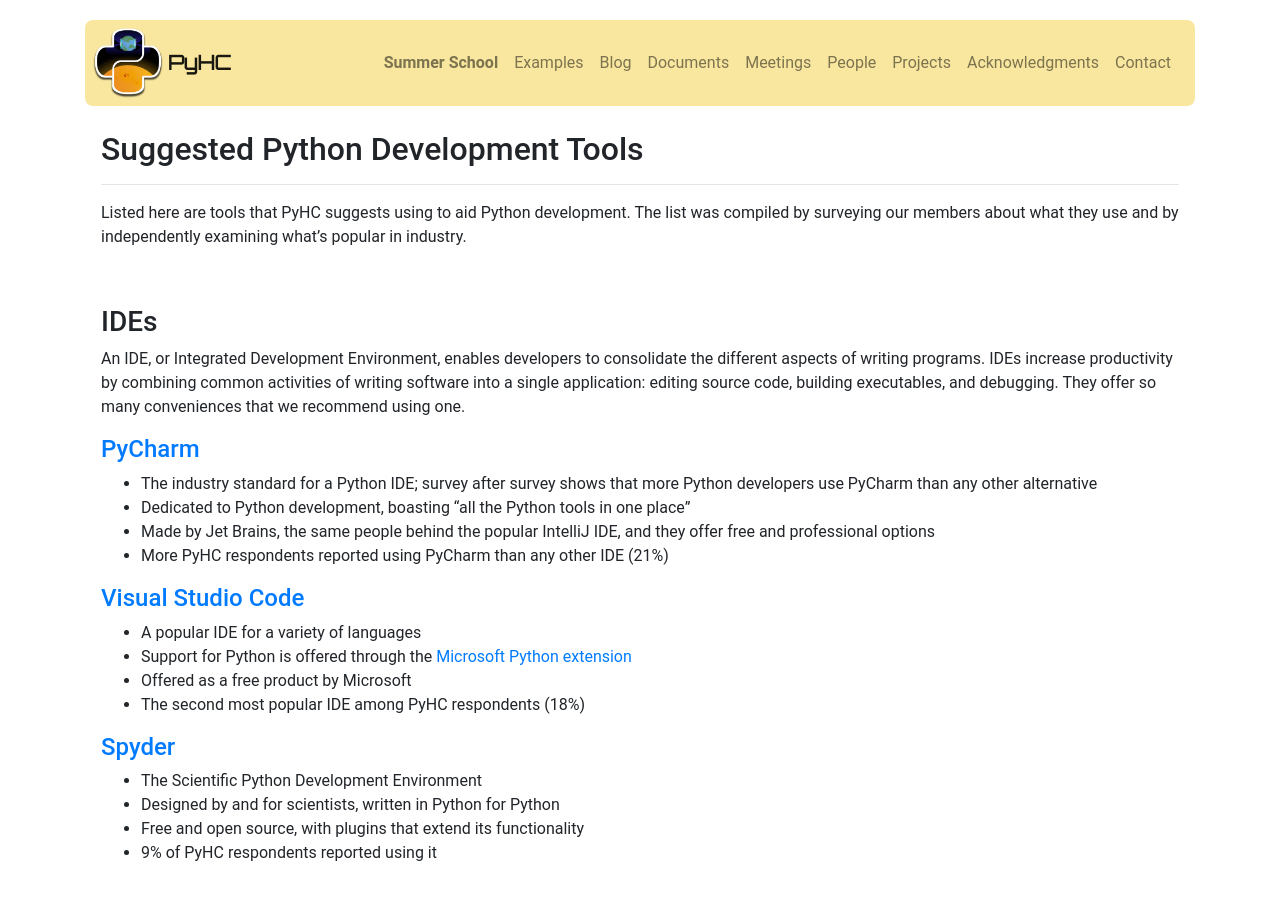
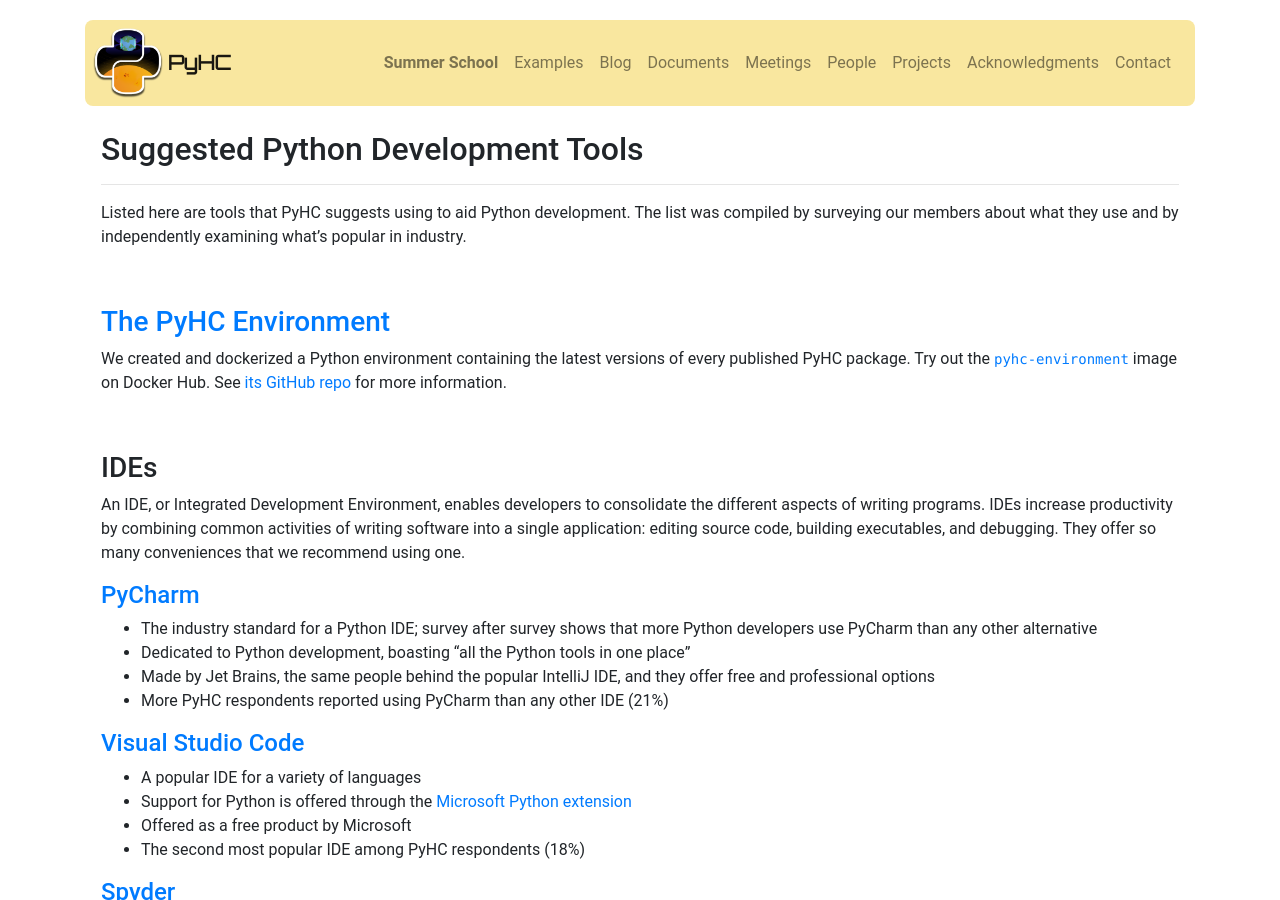
Before and after one commit to heliophysicsPy/heliophysicsPy.github.io, a Jekyll site: the page built from _pages/docs/suggested_tools.md, in a window 1280 px wide and 900 px high. Built offline with Jekyll 4.4.1, drawn with Linux system fonts in a browser that asks for light colours; nearby versions of some CDN libraries.

Commit message:
Add PyHC Environment to suggested tools page

```diff
--- a/_pages/docs/suggested_tools.md
+++ b/_pages/docs/suggested_tools.md
@@ -5,6 +5,11 @@
 exclude: true
 ---
 Listed here are tools that PyHC suggests using to aid Python development. The list was compiled by surveying our members about what they use and by independently examining what's popular in industry.
+
+<br>
+
+### [The PyHC Environment](https://hub.docker.com/repository/docker/spolson/pyhc-environment/general)
+We created and dockerized a Python environment containing the latest versions of every published PyHC package. Try out the [`pyhc-environment`](https://hub.docker.com/repository/docker/spolson/pyhc-environment/general) image on Docker Hub. See [its GitHub repo](https://github.com/heliophysicsPy/pyhc-docker-environment) for more information.
 
 <br>
 
```
